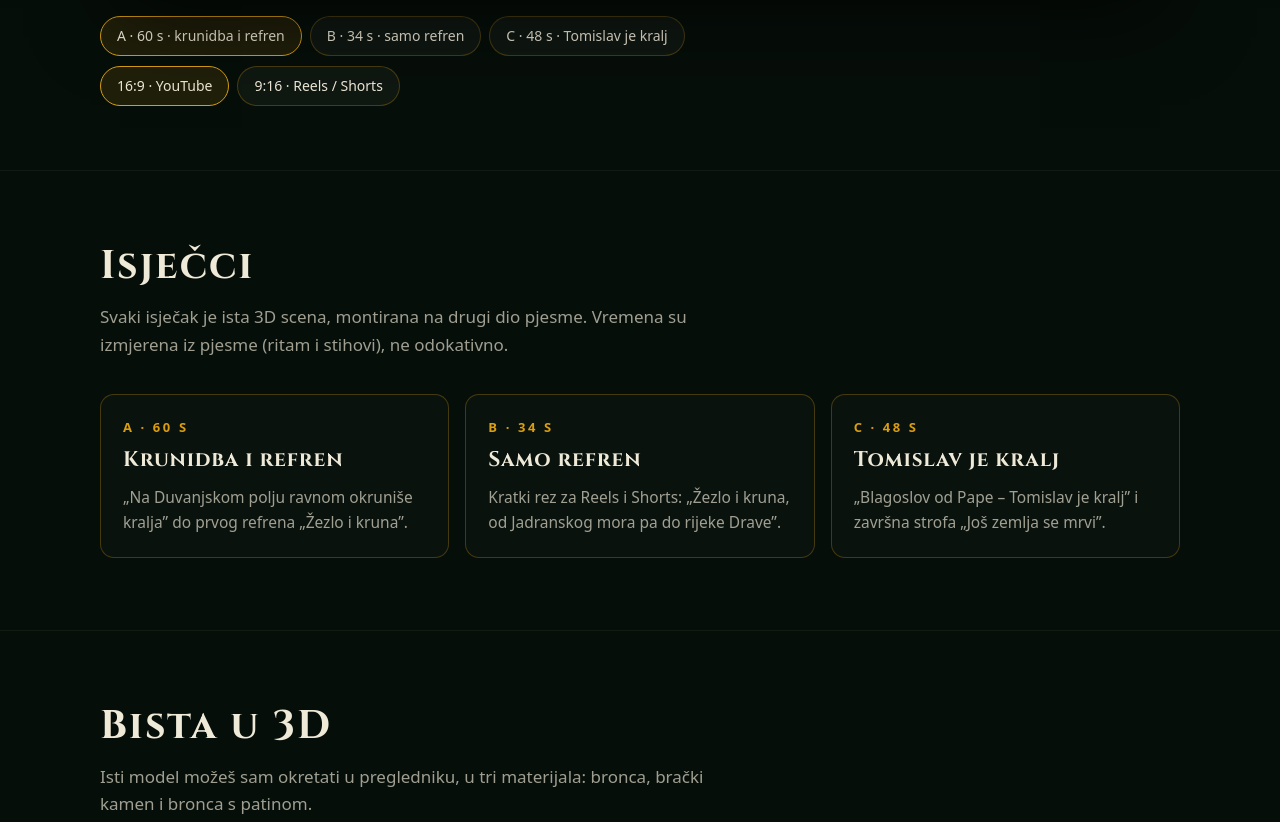
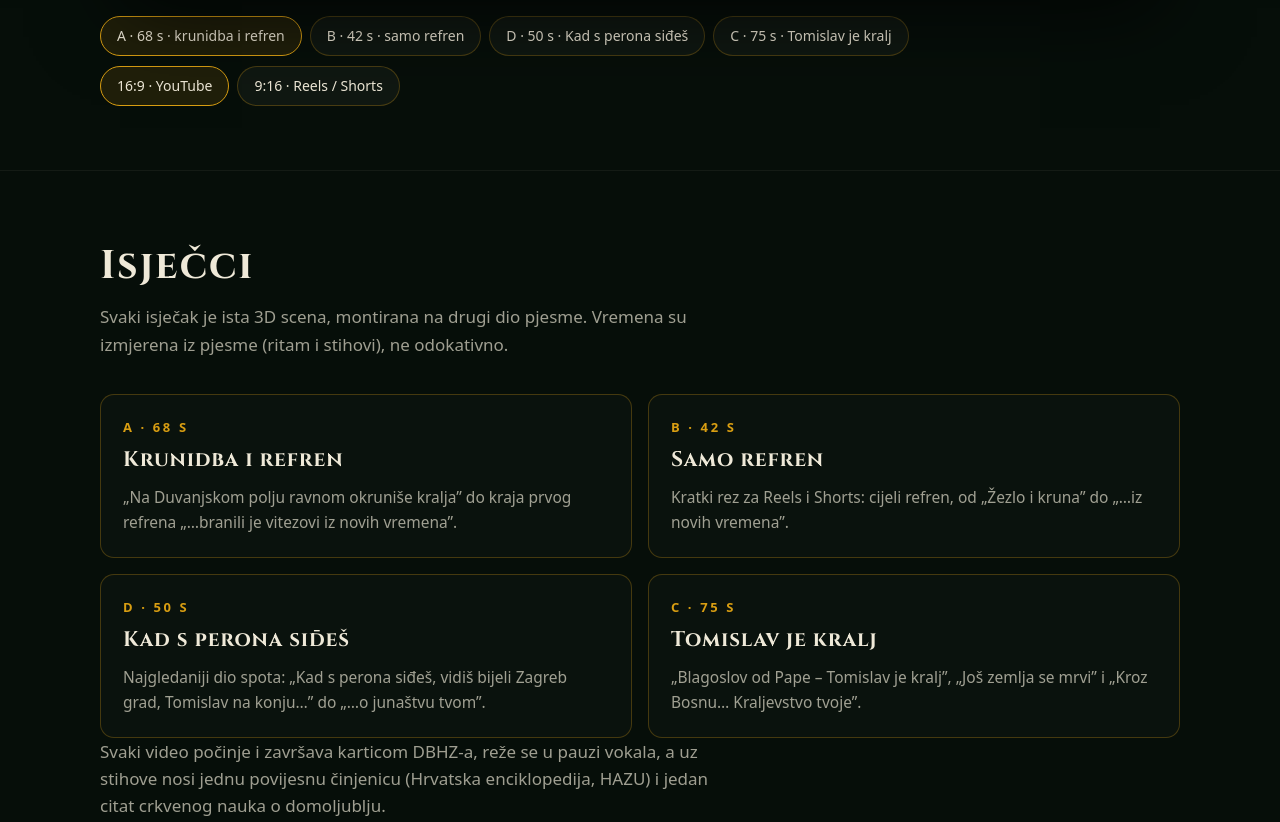
Before and after one commit to dbhzhr/dbhz-thompson, a plain HTML site: page site/public/index.html in a window 1280 px wide. Shown: the part 991-1813 px from the top of the page. Drawn offline with Linux system fonts and the light colour scheme.

Commit message:
landing: isječak D (#d), nova trajanja A/B/C, druga iteracija u README i docs
Co-Authored-By: Claude Opus 5.5 <noreply@anthropic.com>

```diff
--- a/site/public/index.html
+++ b/site/public/index.html
@@ -55,7 +55,7 @@ h1{font-family:"Cinzel",Georgia,serif;font-weight:700;font-size:clamp(38px,7vw,8
 section{padding:72px 0;border-top:1px solid rgba(239,233,216,.06)}
 h2{font-family:"Cinzel",Georgia,serif;font-size:clamp(26px,4vw,40px);letter-spacing:.05em;line-height:1.15;margin:0 0 14px}
 .sub{color:var(--muted);max-width:64ch;margin:0 0 36px}
-.cards{display:grid;grid-template-columns:repeat(3,1fr);gap:16px}
+.cards{display:grid;grid-template-columns:repeat(2,1fr);gap:16px}
 .card{border:1px solid var(--line);border-radius:14px;padding:22px;background:rgba(239,233,216,.02)}
 .card b{display:block;color:var(--gold);font-size:13px;letter-spacing:.2em;text-transform:uppercase;margin-bottom:6px}
 .card h3{font-family:"Cinzel",Georgia,serif;margin:0 0 8px;font-size:21px;letter-spacing:.04em}
@@ -85,9 +85,10 @@ footer p{margin:0 0 8px}
       <button type="button" id="zvuk" class="zvuk" hidden>🔊 Uključi zvuk</button>
     </div>
     <div class="formats" role="group" aria-label="Isječak pjesme">
-      <button type="button" data-isjecak="a" aria-pressed="true">A · 60 s · krunidba i refren</button>
-      <button type="button" data-isjecak="b" aria-pressed="false">B · 34 s · samo refren</button>
-      <button type="button" data-isjecak="c" aria-pressed="false">C · 48 s · Tomislav je kralj</button>
+      <button type="button" data-isjecak="a" aria-pressed="true">A · 68 s · krunidba i refren</button>
+      <button type="button" data-isjecak="b" aria-pressed="false">B · 42 s · samo refren</button>
+      <button type="button" data-isjecak="d" aria-pressed="false">D · 50 s · Kad s perona siđeš</button>
+      <button type="button" data-isjecak="c" aria-pressed="false">C · 75 s · Tomislav je kralj</button>
     </div>
     <div class="formats" role="group" aria-label="Format videa">
       <button type="button" data-format="16x9" aria-pressed="true">16:9 · YouTube</button>
@@ -102,10 +103,12 @@ footer p{margin:0 0 8px}
       <h2>Isječci</h2>
       <p class="sub">Svaki isječak je ista 3D scena, montirana na drugi dio pjesme. Vremena su izmjerena iz pjesme (ritam i stihovi), ne odokativno.</p>
       <div class="cards">
-        <div class="card"><b>A · 60 s</b><h3>Krunidba i refren</h3><p>„Na Duvanjskom polju ravnom okruniše kralja” do prvog refrena „Žezlo i kruna”.</p></div>
-        <div class="card"><b>B · 34 s</b><h3>Samo refren</h3><p>Kratki rez za Reels i Shorts: „Žezlo i kruna, od Jadranskog mora pa do rijeke Drave”.</p></div>
-        <div class="card"><b>C · 48 s</b><h3>Tomislav je kralj</h3><p>„Blagoslov od Pape – Tomislav je kralj” i završna strofa „Još zemlja se mrvi”.</p></div>
+        <div class="card"><b>A · 68 s</b><h3>Krunidba i refren</h3><p>„Na Duvanjskom polju ravnom okruniše kralja” do kraja prvog refrena „…branili je vitezovi iz novih vremena”.</p></div>
+        <div class="card"><b>B · 42 s</b><h3>Samo refren</h3><p>Kratki rez za Reels i Shorts: cijeli refren, od „Žezlo i kruna” do „…iz novih vremena”.</p></div>
+        <div class="card"><b>D · 50 s</b><h3>Kad s perona siđeš</h3><p>Najgledaniji dio spota: „Kad s perona siđeš, vidiš bijeli Zagreb grad, Tomislav na konju…” do „…o junaštvu tvom”.</p></div>
+        <div class="card"><b>C · 75 s</b><h3>Tomislav je kralj</h3><p>„Blagoslov od Pape – Tomislav je kralj”, „Još zemlja se mrvi” i „Kroz Bosnu… Kraljevstvo tvoje”.</p></div>
       </div>
+      <p class="sub">Svaki video počinje i završava karticom DBHZ-a, reže se u pauzi vokala, a uz stihove nosi jednu povijesnu činjenicu (Hrvatska enciklopedija, HAZU) i jedan citat crkvenog nauka o domoljublju.</p>
     </div>
   </section>
 
@@ -133,8 +136,8 @@ footer p{margin:0 0 8px}
   var video = document.getElementById("video");
   var formatButtons = document.querySelectorAll("[data-format]");
   var isjecakButtons = document.querySelectorAll("[data-isjecak]");
-  // #b / #c u adresi otvara taj isječak (za dijeljenje linka).
-  var stanje = { isjecak: /^#[bc]$/.test(location.hash) ? location.hash.slice(1) : "a", format: "16x9" };
+  // #b / #c / #d u adresi otvara taj isječak (za dijeljenje linka).
+  var stanje = { isjecak: /^#[bcd]$/.test(location.hash) ? location.hash.slice(1) : "a", format: "16x9" };
   // Na uskom ekranu u portretu kreni s 9:16.
   if (window.matchMedia("(max-width: 600px) and (orientation: portrait)").matches) stanje.format = "9x16";
   var zvuk = document.getElementById("zvuk");
```
Also changed, not shown: 2 other files.
